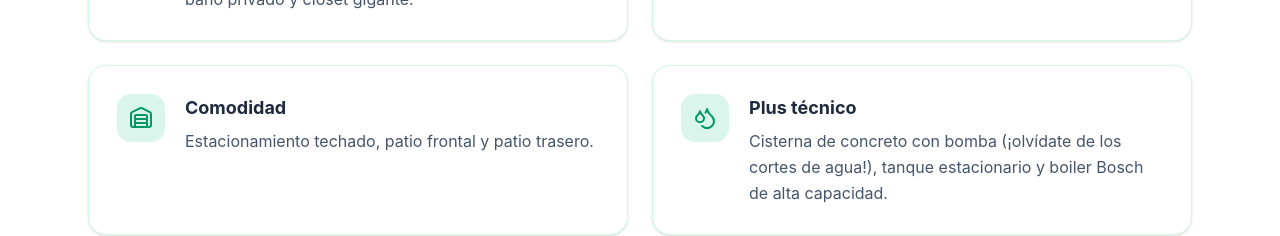
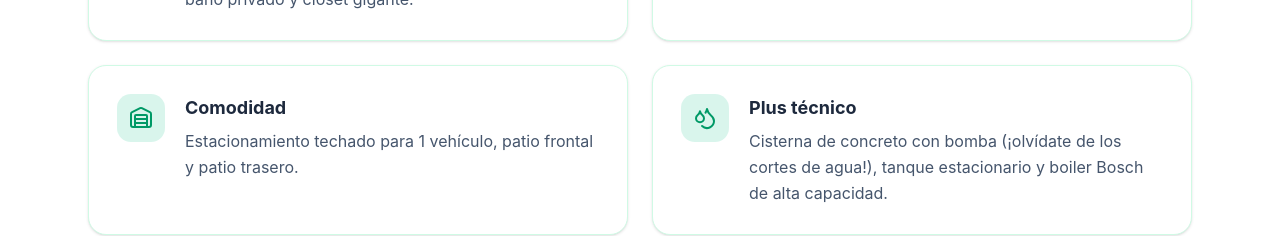
Before and after one commit to AppVenturesMX/granizo-landing, a Next.js app: page / in a window 1280 px wide. Shown: the part 3500-3736 px from the top of the page. Built offline with nearby package versions, Linux system fonts and the light colour scheme.

Commit message:
Especifica que el estacionamiento techado es para 1 vehículo

```diff
--- a/components/espacios.tsx
+++ b/components/espacios.tsx
@@ -17,7 +17,7 @@ const espacios = [
   {
     icon: Warehouse,
     title: "Comodidad",
-    description: "Estacionamiento techado, patio frontal y patio trasero.",
+    description: "Estacionamiento techado para 1 vehículo, patio frontal y patio trasero.",
   },
   {
     icon: Droplets,
```
